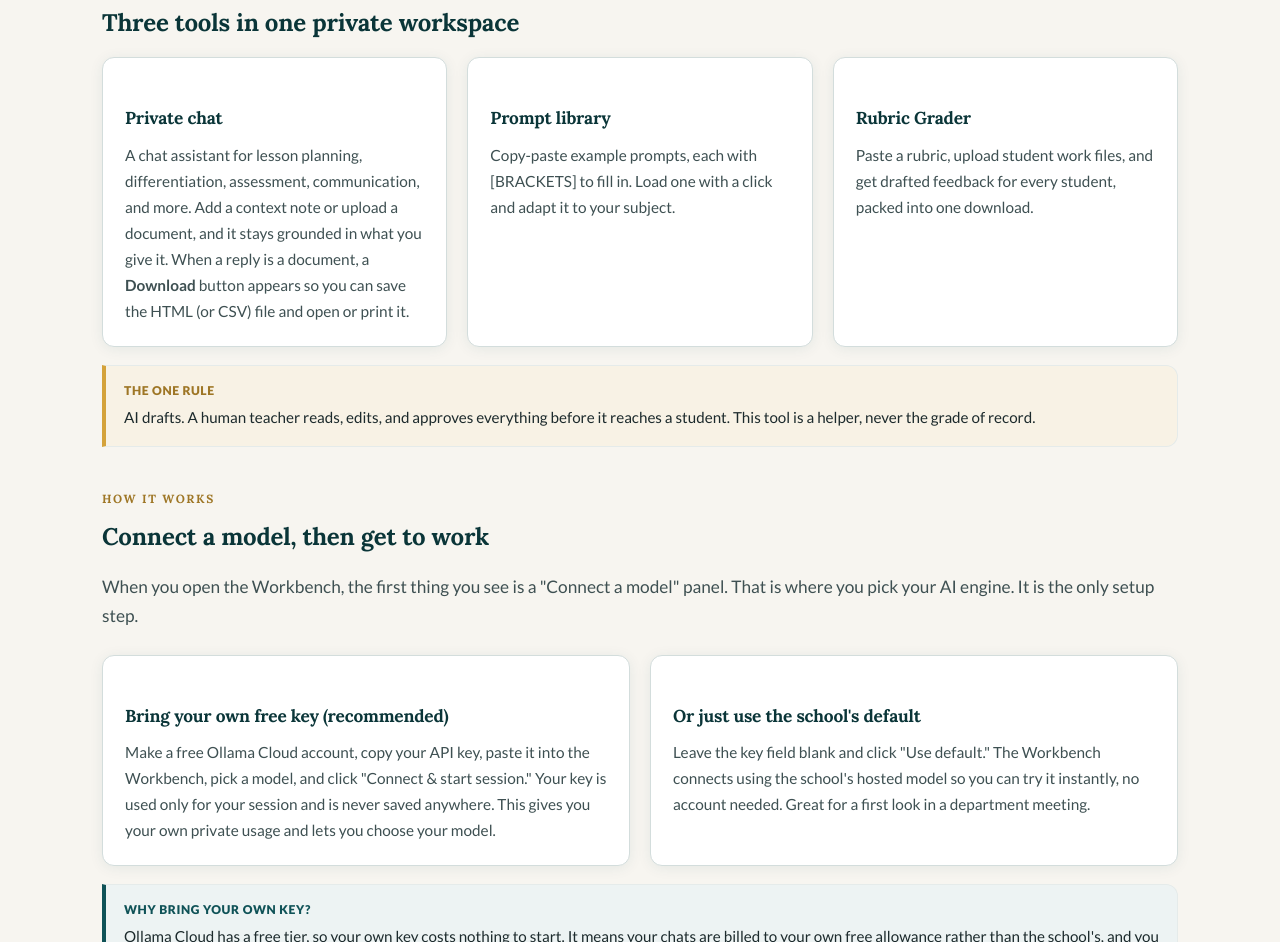
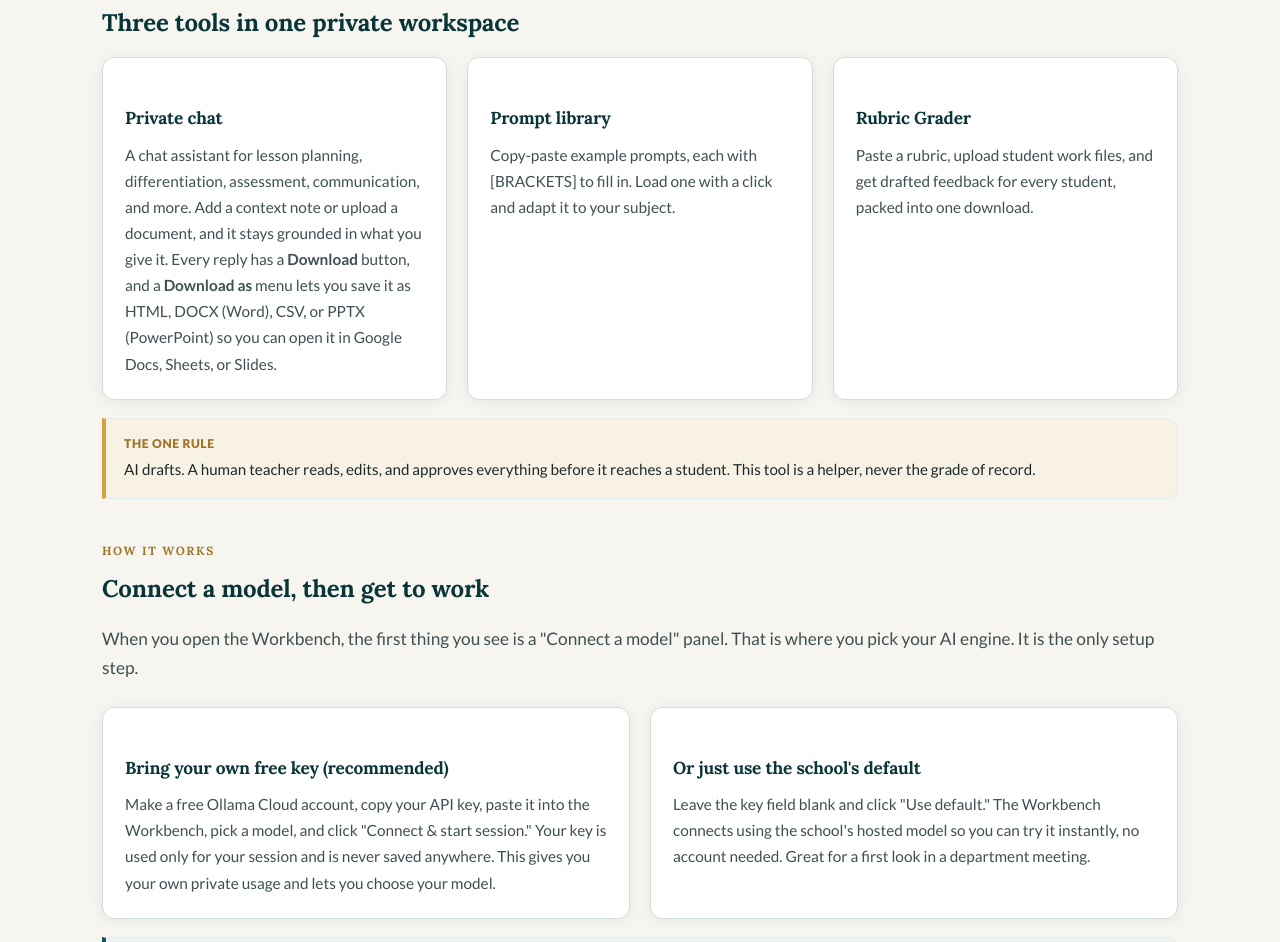
Before and after one commit to aramansell/ai-pd-2026-27, a website: page pages/chatbot-repo.html in a window 1280 px wide. Shown: the part 879-1821 px from the top of the page. Drawn offline with Linux system fonts and the light colour scheme.

Commit message:
Mention download format options (DOCX/HTML/CSV/PPTX) on workbench page

```diff
--- a/pages/chatbot-repo.html
+++ b/pages/chatbot-repo.html
@@ -90,7 +90,7 @@
  <div class="grid grid-3">
  <div class="card">
  <h3>Private chat</h3>
- <p>A chat assistant for lesson planning, differentiation, assessment, communication, and more. Add a context note or upload a document, and it stays grounded in what you give it. When a reply is a document, a <strong>Download</strong> button appears so you can save the HTML (or CSV) file and open or print it.</p>
+ <p>A chat assistant for lesson planning, differentiation, assessment, communication, and more. Add a context note or upload a document, and it stays grounded in what you give it. Every reply has a <strong>Download</strong> button, and a <strong>Download as</strong> menu lets you save it as HTML, DOCX (Word), CSV, or PPTX (PowerPoint) so you can open it in Google Docs, Sheets, or Slides.</p>
  </div>
  <div class="card">
  <h3>Prompt library</h3>
```
